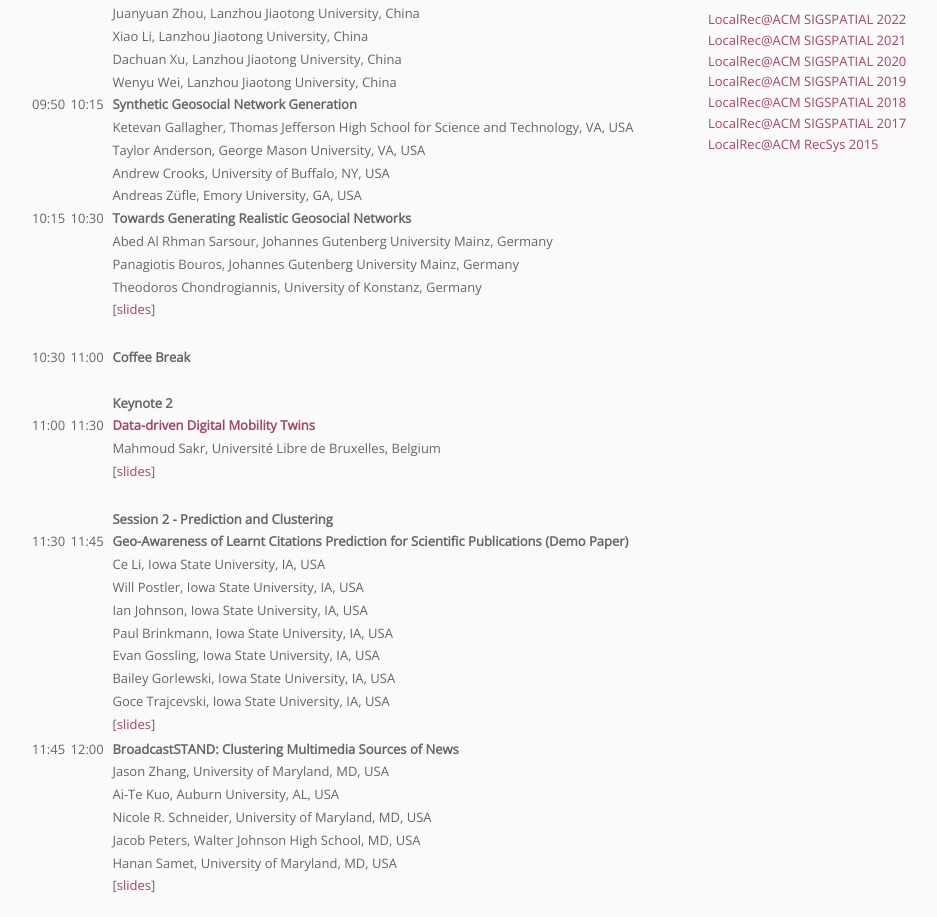
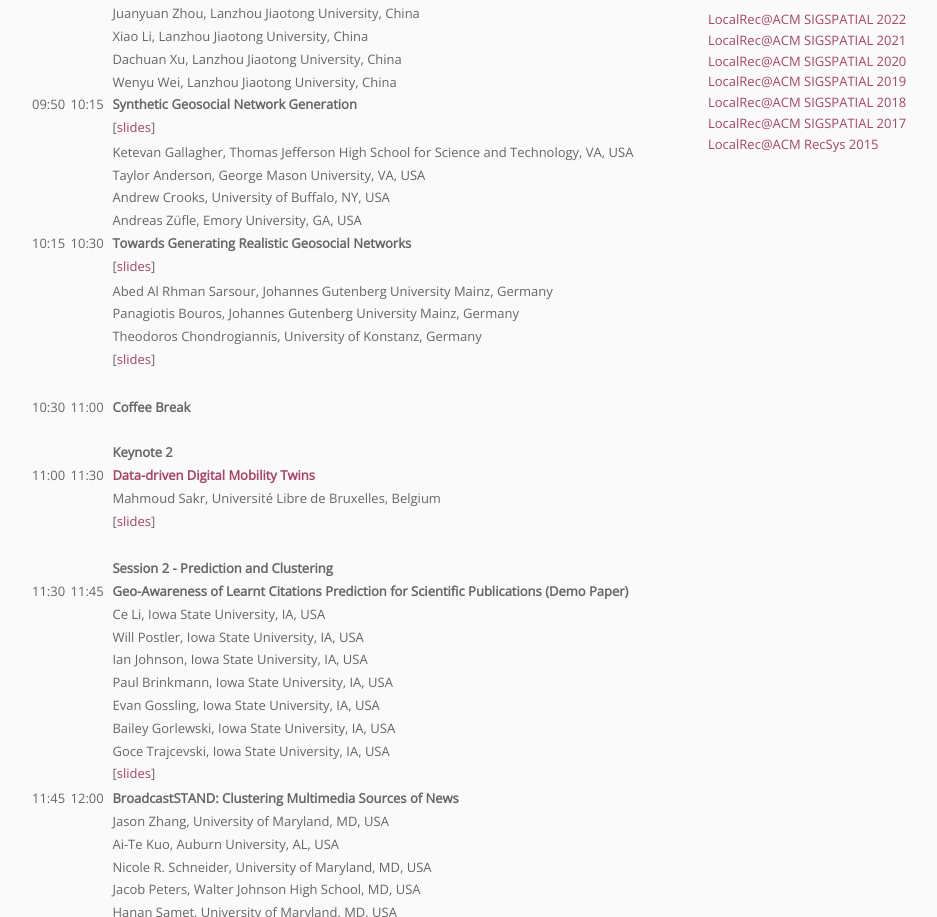
Before and after one commit to localrec/2023, a plain HTML site: page program.html in a window 1280 px wide. Shown: the part 1053-1970 px from the top of the page, without its empty margins (160-1097 px from the left). Drawn offline with nearby package versions, Linux system fonts and the light colour scheme.

Commit message:
Update program.html

```diff
--- a/program.html
+++ b/program.html
@@ -213,6 +213,11 @@
                 <tr>
                     <td></td>
                     <td></td>
+                    <td>[<a href="./slides/a3_slides.pdf" target="new">slides</a>]</td>
+                <tr/>
+                <tr>
+                    <td></td>
+                    <td></td>
                     <td>Ketevan Gallagher, Thomas Jefferson High School for Science and Technology, VA, USA</td>
                 </tr>
                 <tr>
@@ -235,6 +240,11 @@
                     <td>10:30</td>
                     <td class="title">Towards Generating Realistic Geosocial Networks</td>
                 </tr>
+                <tr>
+                    <td></td>
+                    <td></td>
+                    <td>[<a href="./slides/a4_slides.pdf" target="new">slides</a>]</td>
+                <tr/>
                 <tr>
                     <td></td>
                     <td></td>
```
